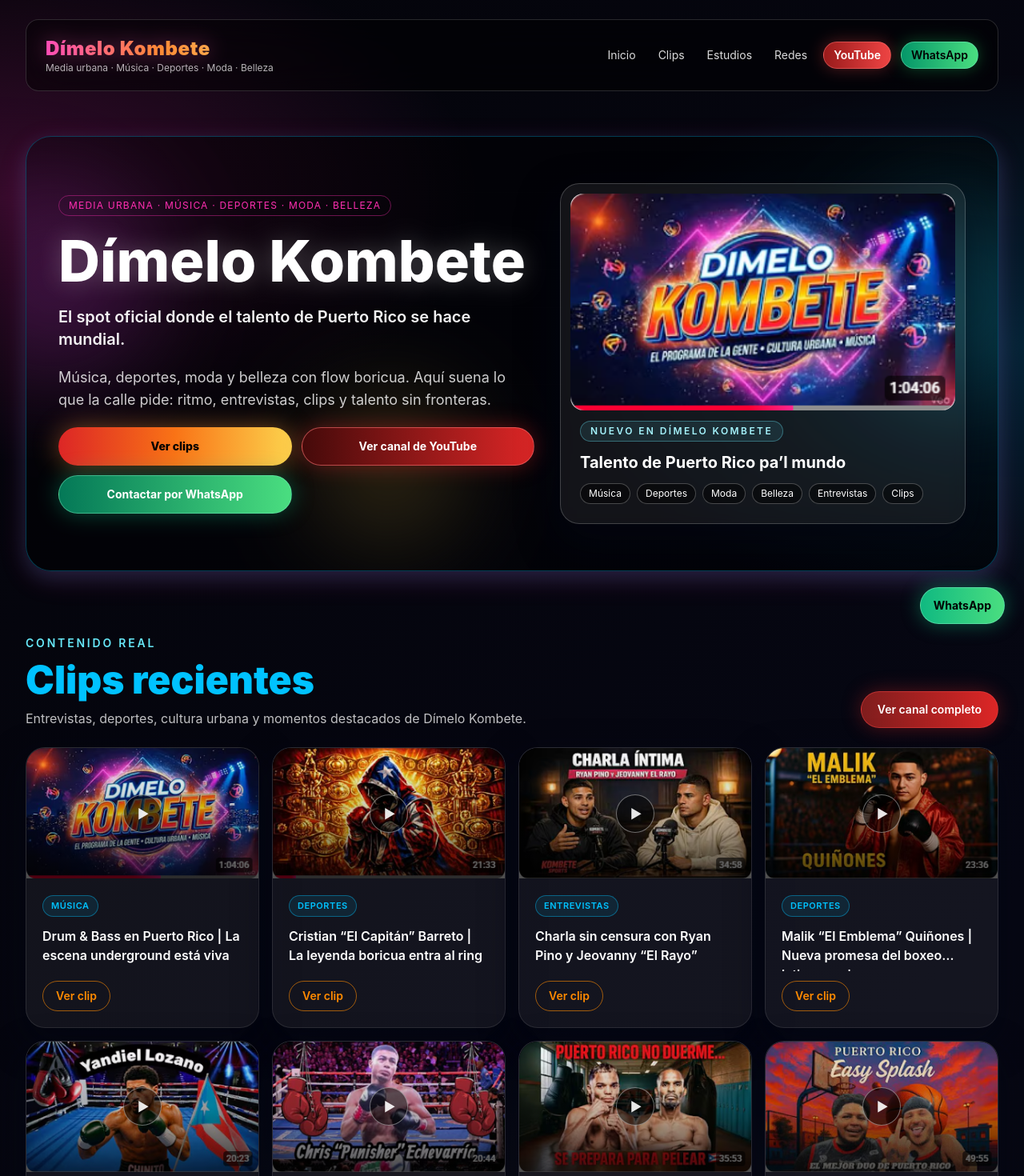
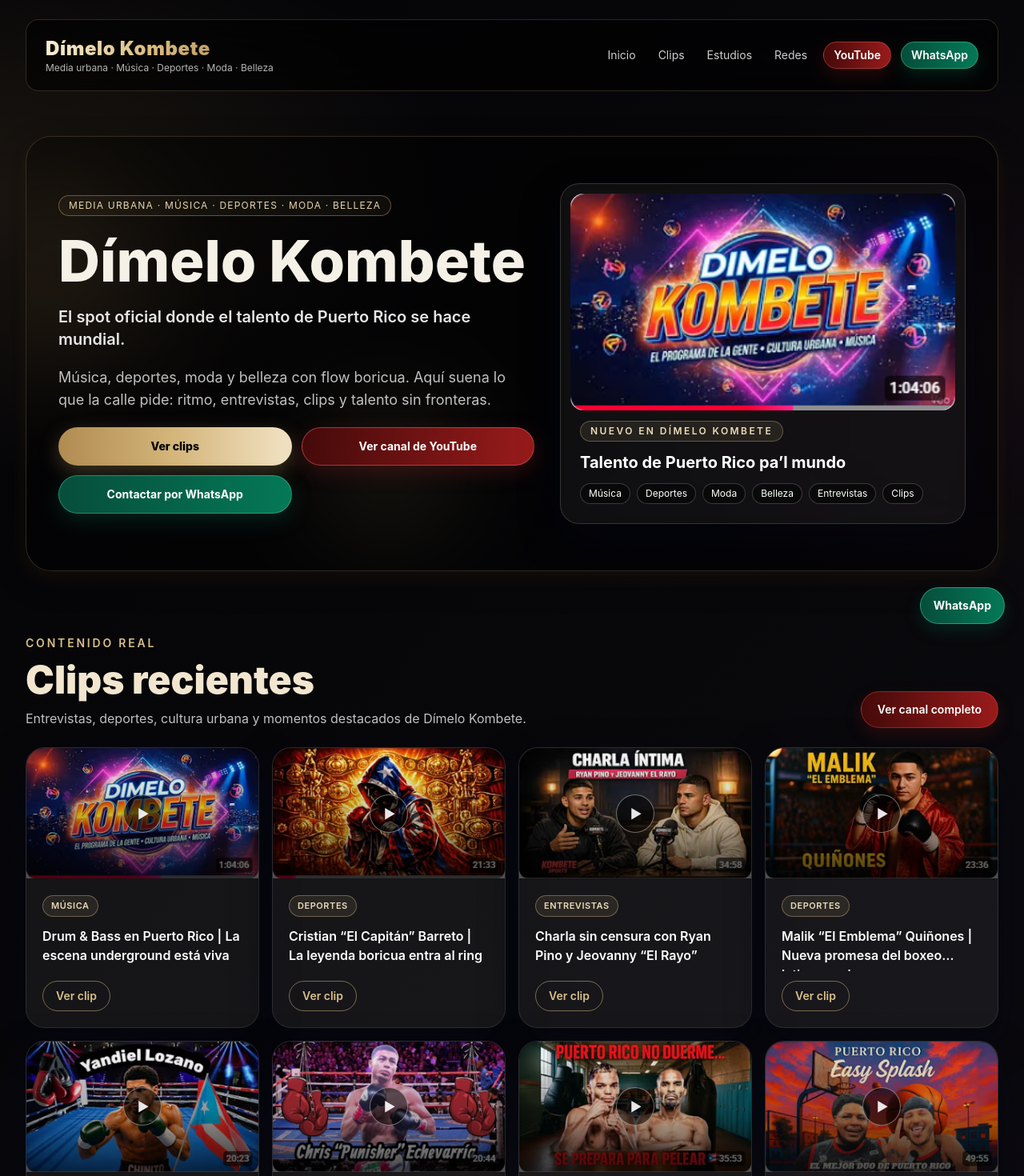
Before and after one commit to beda2026/dimelo-kombete-landing, a Next.js app: page / in a window 1280 px wide. Shown: the top 1470 px of the page at 80% size. Built offline with nearby package versions, Linux system fonts and the light colour scheme.

Commit message:
Refine landing visuals with premium restrained palette

```diff
--- a/app/globals.css
+++ b/app/globals.css
@@ -9,10 +9,10 @@
 body {
   margin: 0;
   background:
-    radial-gradient(1200px 700px at 0% 10%, rgba(255, 37, 133, 0.22), transparent 60%),
-    radial-gradient(1100px 760px at 100% 0%, rgba(0, 174, 255, 0.16), transparent 62%),
-    radial-gradient(700px 500px at 50% 100%, rgba(255, 176, 46, 0.08), transparent 70%),
-    linear-gradient(160deg, #05050c 0%, #060714 48%, #08070d 100%);
+    radial-gradient(1100px 700px at 0% 8%, rgba(136, 104, 60, 0.14), transparent 60%),
+    radial-gradient(900px 620px at 100% 0%, rgba(79, 35, 52, 0.18), transparent 62%),
+    radial-gradient(750px 500px at 50% 100%, rgba(197, 159, 102, 0.08), transparent 70%),
+    linear-gradient(160deg, #040406 0%, #09080b 52%, #0d0a0f 100%);
   font-family: Inter, system-ui, -apple-system, Segoe UI, Roboto, sans-serif;
   position: relative;
 }
@@ -22,52 +22,22 @@
   position: fixed;
   inset: 0;
   pointer-events: none;
-  opacity: 0.16;
+  opacity: 0.12;
   background-image:
-    linear-gradient(rgba(255, 255, 255, 0.05) 1px, transparent 1px),
-    linear-gradient(90deg, rgba(255, 255, 255, 0.04) 1px, transparent 1px);
+    linear-gradient(rgba(255, 255, 255, 0.04) 1px, transparent 1px),
+    linear-gradient(90deg, rgba(255, 255, 255, 0.03) 1px, transparent 1px);
   background-size: 48px 48px, 48px 48px;
   mask-image: radial-gradient(circle at center, black 20%, transparent 90%);
 }
 
 .bg-urban {
   background-image:
-    radial-gradient(1000px 550px at 0% 8%, rgba(255, 38, 173, 0.2), transparent 60%),
-    radial-gradient(900px 520px at 100% 14%, rgba(0, 194, 255, 0.16), transparent 66%),
-    radial-gradient(900px 500px at 50% 55%, rgba(255, 180, 71, 0.07), transparent 72%),
-    linear-gradient(135deg, #04040a 0%, #060713 55%, #08070b 100%);
-}
-
-.hero-image,
-.fallback-image {
-  border-radius: 1rem;
-  border: 1px solid rgba(255, 255, 255, 0.12);
-  background-size: cover;
-  background-position: center;
-  min-height: 220px;
-}
-
-.hero-image {
-  background-image:
-    linear-gradient(130deg, rgba(255, 47, 177, 0.45), rgba(0, 174, 255, 0.35), rgba(255, 157, 0, 0.35)),
-    url('/assets/kombete-banner.jpg');
-}
-
-.btn-neon {
-  border-radius: 999px;
-  padding: 0.65rem 1.15rem;
-  background: linear-gradient(90deg, #ff2fb1, #00c2ff);
-  color: #07090f;
-  font-weight: 800;
-  text-decoration: none;
-  transition: transform 0.2s ease, filter 0.2s ease;
-}
-
-.btn-neon:hover {
-  transform: translateY(-1px);
-  filter: brightness(1.08);
+    radial-gradient(920px 560px at 0% 8%, rgba(154, 119, 71, 0.15), transparent 62%),
+    radial-gradient(860px 520px at 100% 14%, rgba(79, 35, 52, 0.16), transparent 66%),
+    radial-gradient(900px 500px at 50% 55%, rgba(180, 142, 86, 0.06), transparent 74%),
+    linear-gradient(135deg, #040406 0%, #0a090d 56%, #100b12 100%);
 }
 
 .shadow-neon {
-  box-shadow: 0 10px 35px rgba(255, 47, 177, 0.16), 0 8px 24px rgba(0, 194, 255, 0.14);
+  box-shadow: 0 14px 36px rgba(0, 0, 0, 0.42), 0 8px 22px rgba(120, 90, 45, 0.18);
 }
--- a/app/page.tsx
+++ b/app/page.tsx
@@ -17,45 +17,45 @@
   return (
     <main className="min-h-screen bg-urban text-white">
       <div className="mx-auto flex w-full max-w-7xl flex-col gap-14 px-4 pb-24 pt-6 sm:px-6 lg:px-8">
-        <header className="sticky top-2 z-30 flex items-center justify-between gap-4 rounded-2xl border border-white/15 bg-black/45 px-4 py-4 backdrop-blur-xl sm:px-6 sm:py-5">
+        <header className="sticky top-2 z-30 flex items-center justify-between gap-4 rounded-2xl border border-[#d9be82]/20 bg-black/55 px-4 py-4 backdrop-blur-xl sm:px-6 sm:py-5">
           <div>
-            <p className="bg-gradient-to-r from-[#ff4db7] via-[#ff8a35] to-[#ffcc66] bg-clip-text text-xl font-black tracking-wide text-transparent drop-shadow-[0_0_12px_rgba(255,94,183,0.45)] sm:text-2xl">{brandName}</p>
+            <p className="bg-gradient-to-r from-[#f8eed2] via-[#d7b77b] to-[#a88752] bg-clip-text text-xl font-black tracking-wide text-transparent sm:text-2xl">{brandName}</p>
             <p className="hidden text-xs text-white/70 sm:block">{brandTagline}</p>
           </div>
           <nav className="flex items-center gap-2 text-sm sm:gap-3">
-            <a href="#inicio" className="hidden px-2 py-1 text-white/85 hover:text-white md:block">Inicio</a>
-            <a href="#clips" className="hidden px-2 py-1 text-white/85 hover:text-white md:block">Clips</a>
-            <a href="#estudios" className="hidden px-2 py-1 text-white/85 hover:text-white md:block">Estudios</a>
-            <a href="#redes" className="hidden px-2 py-1 text-white/85 hover:text-white md:block">Redes</a>
-            <ExternalLink href={youtubeChannelUrl} className="hidden rounded-full border border-red-400/50 bg-gradient-to-r from-red-800 to-red-500 px-3 py-1.5 font-semibold shadow-[0_0_20px_rgba(239,68,68,.35)] sm:inline-flex">YouTube</ExternalLink>
-            <ExternalLink href={whatsappUrl} className="rounded-full border border-emerald-300/50 bg-gradient-to-r from-emerald-600 to-green-400 px-3 py-1.5 font-semibold text-black shadow-[0_0_20px_rgba(34,197,94,.35)]">WhatsApp</ExternalLink>
+            <a href="#inicio" className="hidden px-2 py-1 text-white/80 hover:text-white md:block">Inicio</a>
+            <a href="#clips" className="hidden px-2 py-1 text-white/80 hover:text-white md:block">Clips</a>
+            <a href="#estudios" className="hidden px-2 py-1 text-white/80 hover:text-white md:block">Estudios</a>
+            <a href="#redes" className="hidden px-2 py-1 text-white/80 hover:text-white md:block">Redes</a>
+            <ExternalLink href={youtubeChannelUrl} className="hidden rounded-full border border-red-400/35 bg-gradient-to-r from-red-950 to-red-800 px-3 py-1.5 font-semibold shadow-[0_8px_22px_rgba(127,29,29,.28)] sm:inline-flex">YouTube</ExternalLink>
+            <ExternalLink href={whatsappUrl} className="rounded-full border border-emerald-300/35 bg-gradient-to-r from-emerald-900 to-emerald-700 px-3 py-1.5 font-semibold text-white shadow-[0_8px_20px_rgba(6,95,70,.3)]">WhatsApp</ExternalLink>
           </nav>
         </header>
 
-        <section id="inicio" className="relative grid gap-6 overflow-hidden rounded-[2rem] border border-electric/30 bg-black/45 p-6 shadow-neon md:min-h-[34rem] md:grid-cols-[1.08fr_0.92fr] md:items-center md:gap-8 md:p-10">
-          <div className="pointer-events-none absolute -left-24 top-12 h-64 w-64 rounded-full bg-fuchsia-500/20 blur-3xl" />
-          <div className="pointer-events-none absolute -right-20 top-20 h-64 w-64 rounded-full bg-cyan-400/20 blur-3xl" />
-          <div className="pointer-events-none absolute bottom-10 left-[30%] h-44 w-44 rounded-full bg-amber-300/20 blur-3xl" />
+        <section id="inicio" className="relative grid gap-6 overflow-hidden rounded-[2rem] border border-[#d9be82]/20 bg-black/45 p-6 shadow-neon md:min-h-[34rem] md:grid-cols-[1.08fr_0.92fr] md:items-center md:gap-8 md:p-10">
+          <div className="pointer-events-none absolute -left-24 top-12 h-64 w-64 rounded-full bg-[#b79256]/10 blur-3xl" />
+          <div className="pointer-events-none absolute -right-20 top-20 h-64 w-64 rounded-full bg-[#52263a]/16 blur-3xl" />
+          <div className="pointer-events-none absolute bottom-10 left-[30%] h-44 w-44 rounded-full bg-[#d7b77b]/10 blur-3xl" />
           <div className="relative space-y-5">
-            <p className="inline-block rounded-full border border-neon-pink/40 px-3 py-1 text-xs uppercase tracking-widest text-neon-pink">MEDIA URBANA · MÚSICA · DEPORTES · MODA · BELLEZA</p>
-            <h1 className="text-5xl font-extrabold leading-none text-white drop-shadow-[0_0_14px_rgba(255,255,255,0.25)] sm:text-6xl md:text-7xl">Dímelo Kombete</h1>
-            <p className="text-xl font-semibold text-white/95">El spot oficial donde el talento de Puerto Rico se hace mundial.</p>
-            <p className="text-base text-white/80 sm:text-lg">Música, deportes, moda y belleza con flow boricua. Aquí suena lo que la calle pide: ritmo, entrevistas, clips y talento sin fronteras.</p>
+            <p className="inline-block rounded-full border border-[#d7b77b]/40 bg-[#d7b77b]/5 px-3 py-1 text-xs uppercase tracking-widest text-[#e8d4ab]">MEDIA URBANA · MÚSICA · DEPORTES · MODA · BELLEZA</p>
+            <h1 className="text-5xl font-extrabold leading-none text-[#f6f1e6] sm:text-6xl md:text-7xl">Dímelo Kombete</h1>
+            <p className="text-xl font-semibold text-white/90">El spot oficial donde el talento de Puerto Rico se hace mundial.</p>
+            <p className="text-base text-white/75 sm:text-lg">Música, deportes, moda y belleza con flow boricua. Aquí suena lo que la calle pide: ritmo, entrevistas, clips y talento sin fronteras.</p>
             <div className="grid gap-3 sm:grid-cols-2">
-              <a href="#clips" className="inline-flex h-12 items-center justify-center rounded-full bg-gradient-to-r from-red-600 via-orange-500 to-amber-300 px-6 text-sm font-extrabold text-black shadow-[0_0_32px_rgba(251,146,60,.45)] transition hover:-translate-y-1">Ver clips</a>
-              <ExternalLink href={youtubeChannelUrl} className="inline-flex h-12 items-center justify-center rounded-full border border-red-400/60 bg-gradient-to-r from-red-950 to-red-600 px-6 text-sm font-bold text-white shadow-[0_0_28px_rgba(220,38,38,.4)] transition hover:-translate-y-1">Ver canal de YouTube</ExternalLink>
-              <ExternalLink href={whatsappUrl} className="inline-flex h-12 items-center justify-center rounded-full border border-emerald-300/50 bg-gradient-to-r from-emerald-700 to-green-400 px-6 text-sm font-bold text-white shadow-[0_0_28px_rgba(16,185,129,.4)] transition hover:-translate-y-1 sm:col-span-2 md:col-span-1">Contactar por WhatsApp</ExternalLink>
+              <a href="#clips" className="inline-flex h-12 items-center justify-center rounded-full bg-gradient-to-r from-[#b08b52] via-[#d5b67b] to-[#f2e3c5] px-6 text-sm font-extrabold text-black shadow-[0_8px_24px_rgba(176,139,82,.35)] transition hover:-translate-y-1">Ver clips</a>
+              <ExternalLink href={youtubeChannelUrl} className="inline-flex h-12 items-center justify-center rounded-full border border-red-400/45 bg-gradient-to-r from-red-950 to-red-800 px-6 text-sm font-bold text-white shadow-[0_8px_24px_rgba(127,29,29,.35)] transition hover:-translate-y-1">Ver canal de YouTube</ExternalLink>
+              <ExternalLink href={whatsappUrl} className="inline-flex h-12 items-center justify-center rounded-full border border-emerald-300/35 bg-gradient-to-r from-emerald-900 to-emerald-700 px-6 text-sm font-bold text-white shadow-[0_8px_24px_rgba(6,95,70,.35)] transition hover:-translate-y-1 sm:col-span-2 md:col-span-1">Contactar por WhatsApp</ExternalLink>
             </div>
           </div>
-          <article className="relative overflow-hidden rounded-3xl border border-white/20 bg-white/[0.07] p-3 shadow-[0_20px_50px_rgba(4,7,20,.58)] backdrop-blur">
-            <div className="absolute inset-0 bg-gradient-to-br from-cyan-300/8 via-transparent to-fuchsia-300/8" />
+          <article className="relative overflow-hidden rounded-3xl border border-white/15 bg-white/[0.05] p-3 shadow-[0_20px_50px_rgba(4,7,20,.45)] backdrop-blur">
+            <div className="absolute inset-0 bg-gradient-to-br from-[#d8bf8a]/8 via-transparent to-[#5b2d41]/12" />
             <img src={clips[0].image} alt={clips[0].title} className="relative aspect-video w-full rounded-2xl object-cover" />
             <div className="space-y-3 p-3">
-              <p className="inline-flex rounded-full border border-cyan-300/35 bg-cyan-300/10 px-3 py-1 text-xs font-semibold uppercase tracking-[0.2em] text-cyan-200">NUEVO EN DÍMELO KOMBETE</p>
+              <p className="inline-flex rounded-full border border-[#d8bf8a]/35 bg-[#d8bf8a]/10 px-3 py-1 text-xs font-semibold uppercase tracking-[0.2em] text-[#eddcb8]">NUEVO EN DÍMELO KOMBETE</p>
               <h3 className="text-xl font-bold">Talento de Puerto Rico pa’l mundo</h3>
               <div className="flex flex-wrap gap-2 text-xs">
                 {['Música', 'Deportes', 'Moda', 'Belleza', 'Entrevistas', 'Clips'].map((pill) => (
-                  <span key={pill} className="rounded-full border border-white/25 bg-black/45 px-2.5 py-1">{pill}</span>
+                  <span key={pill} className="rounded-full border border-white/20 bg-black/45 px-2.5 py-1">{pill}</span>
                 ))}
               </div>
             </div>
@@ -65,25 +65,25 @@
         <section className="space-y-6 pt-2 md:pt-6" id="clips">
           <div className="flex flex-col gap-4 md:flex-row md:items-end md:justify-between">
             <div className="space-y-3">
-              <p className="text-sm font-semibold uppercase tracking-[0.2em] text-cyan-300">CONTENIDO REAL</p>
-              <h2 className="text-4xl font-black text-electric sm:text-5xl">Clips recientes</h2>
+              <p className="text-sm font-semibold uppercase tracking-[0.2em] text-[#d8bf8a]">CONTENIDO REAL</p>
+              <h2 className="text-4xl font-black text-[#f2e6cf] sm:text-5xl">Clips recientes</h2>
               <p className="text-sm text-white/75 sm:text-base">Entrevistas, deportes, cultura urbana y momentos destacados de Dímelo Kombete.</p>
             </div>
-            <ExternalLink href={youtubeChannelUrl} className="inline-flex w-fit rounded-full border border-red-500/50 bg-gradient-to-r from-red-900 to-red-600 px-5 py-3 text-sm font-semibold shadow-[0_0_25px_rgba(220,38,38,.35)]">Ver canal completo</ExternalLink>
+            <ExternalLink href={youtubeChannelUrl} className="inline-flex w-fit rounded-full border border-red-500/40 bg-gradient-to-r from-red-950 to-red-800 px-5 py-3 text-sm font-semibold shadow-[0_8px_20px_rgba(127,29,29,.25)]">Ver canal completo</ExternalLink>
           </div>
           <div className="grid gap-4 md:grid-cols-2 lg:grid-cols-3 xl:grid-cols-4">
             {clips.map((video) => <VideoCard key={video.title} video={video} />)}
           </div>
         </section>
 
-        <section className="space-y-5 rounded-3xl border border-yellow-300/25 bg-gradient-to-br from-amber-300/10 via-purple-500/10 to-black/40 p-6 shadow-[0_24px_60px_rgba(12,10,28,.45)] md:p-8" id="estudios">
-          <h2 className="text-4xl font-black text-amber-200 md:text-5xl">Estudios Kombete</h2>
+        <section className="space-y-5 rounded-3xl border border-[#d8bf8a]/20 bg-gradient-to-br from-[#130f10] via-[#23161d] to-black/80 p-6 shadow-[0_20px_50px_rgba(5,5,10,.45)] md:p-8" id="estudios">
+          <h2 className="text-4xl font-black text-[#e7d2a8] md:text-5xl">Estudios Kombete</h2>
           <p className="text-lg font-semibold text-white/90">Citas, entrevistas, grabaciones y coordinación para artistas emergentes.</p>
           <p className="text-white/80">Dímelo Kombete también funciona como punto de encuentro para artistas, atletas, creadores y voces emergentes. Coordina una cita, una entrevista, una grabación o pregunta por precios directamente por WhatsApp.</p>
           <div className="grid gap-4 sm:grid-cols-2 lg:grid-cols-4">{services.map((category) => <CategoryCard key={category.title} category={category} />)}</div>
           <div className="flex flex-wrap gap-3">
-            <ExternalLink href={whatsappUrl} className="rounded-full border border-amber-200/40 bg-gradient-to-r from-amber-300/40 to-orange-400/35 px-6 py-3 text-sm font-semibold shadow-[0_0_24px_rgba(245,158,11,.3)]">Reservar cita</ExternalLink>
-            <ExternalLink href={whatsappUrl} className="rounded-full border border-emerald-300/40 bg-gradient-to-r from-emerald-600/70 to-green-400/70 px-6 py-3 text-sm font-semibold text-white shadow-[0_0_24px_rgba(16,185,129,.3)]">Coordinar por WhatsApp</ExternalLink>
+            <ExternalLink href={whatsappUrl} className="rounded-full border border-[#d8bf8a]/35 bg-gradient-to-r from-[#8f6f3f] to-[#c7a46f] px-6 py-3 text-sm font-semibold text-black shadow-[0_8px_20px_rgba(143,111,63,.3)]">Reservar cita</ExternalLink>
+            <ExternalLink href={whatsappUrl} className="rounded-full border border-emerald-300/35 bg-gradient-to-r from-emerald-900 to-emerald-700 px-6 py-3 text-sm font-semibold text-white shadow-[0_8px_20px_rgba(6,95,70,.3)]">Coordinar por WhatsApp</ExternalLink>
           </div>
         </section>
 
@@ -93,12 +93,12 @@
           <div className="grid gap-3 sm:grid-cols-3">{socialLinks.map((link) => <SocialLink key={link.label} label={link.label} href={link.href} description={link.description} />)}</div>
         </section>
 
-        <section className="rounded-3xl border border-white/10 bg-black/35 p-6">
+        <section className="rounded-3xl border border-[#d8bf8a]/15 bg-black/35 p-6">
           <h2 className="text-3xl font-black">Talento de Puerto Rico pa’l mundo</h2>
           <p className="mt-3 text-white/80">Dímelo Kombete es una plataforma de media urbana donde la música, el deporte, la moda, la belleza y la cultura se encuentran. Un espacio para presentar talento real, contar historias, compartir clips y conectar con una audiencia que vive el movimiento.</p>
         </section>
 
-        <footer className="rounded-2xl border border-white/10 border-t-white/20 bg-black/25 p-6 text-sm text-white/70 backdrop-blur">
+        <footer className="rounded-2xl border border-[#d8bf8a]/20 border-t-[#d8bf8a]/35 bg-black/35 p-6 text-sm text-white/70 backdrop-blur">
           <p className="text-lg font-black text-white">Dímelo Kombete</p>
           <p>Media urbana · Música · Deportes · Moda · Belleza</p>
           <div className="mt-4 flex flex-wrap gap-3">
@@ -112,7 +112,7 @@
         </footer>
       </div>
 
-      <ExternalLink href={whatsappUrl} className="fixed bottom-5 right-4 z-20 rounded-full border border-emerald-300/60 bg-gradient-to-r from-emerald-500 to-green-400 px-4 py-3 text-sm font-bold text-black shadow-[0_0_25px_rgba(16,185,129,.45)] sm:right-6">WhatsApp</ExternalLink>
+      <ExternalLink href={whatsappUrl} className="fixed bottom-5 right-4 z-20 rounded-full border border-emerald-300/40 bg-gradient-to-r from-emerald-900 to-emerald-700 px-4 py-3 text-sm font-bold text-white shadow-[0_8px_20px_rgba(6,95,70,.3)] sm:right-6">WhatsApp</ExternalLink>
     </main>
   );
 }
--- a/components/CategoryCard.tsx
+++ b/components/CategoryCard.tsx
@@ -7,7 +7,7 @@
 
 export function CategoryCard({ category }: CategoryCardProps) {
   return (
-    <ExternalLink href={whatsappUrl} className="rounded-3xl border border-white/15 bg-black/35 p-5 transition duration-300 hover:-translate-y-0.5 hover:border-amber-300/60 hover:bg-white/[0.08]">
+    <ExternalLink href={whatsappUrl} className="rounded-3xl border border-white/15 bg-black/40 p-5 shadow-[0_10px_28px_rgba(0,0,0,0.3)] transition duration-300 hover:-translate-y-0.5 hover:border-[#d8bf8a]/60 hover:bg-white/[0.06]">
       <p className="text-lg font-bold text-white">{category.title}</p>
       <p className="mt-2 text-sm text-white/70">{category.description}</p>
     </ExternalLink>
--- a/components/VideoCard.tsx
+++ b/components/VideoCard.tsx
@@ -7,7 +7,7 @@
 
 export function VideoCard({ video }: VideoCardProps) {
   return (
-    <article className="overflow-hidden rounded-3xl border border-white/10 bg-white/[0.06] shadow-[0_18px_45px_rgba(4,7,20,0.55)] transition duration-300 hover:-translate-y-1 hover:border-amber-300/40 hover:shadow-[0_0_30px_rgba(34,211,238,0.2)]">
+    <article className="overflow-hidden rounded-3xl border border-white/10 bg-white/[0.06] shadow-[0_18px_45px_rgba(4,7,20,0.55)] transition duration-300 hover:-translate-y-1 hover:border-[#d8bf8a]/50 hover:shadow-[0_14px_30px_rgba(120,90,45,0.22)]">
       <ExternalLink href={channelUrl} className="group block">
         <div className="relative flex aspect-video items-center justify-center bg-black">
           <img
@@ -22,11 +22,11 @@
           </div>
         </div>
         <div className="space-y-3 p-5">
-          <p className="inline-flex rounded-full border border-electric/40 bg-electric/10 px-2.5 py-1 text-[11px] font-semibold uppercase tracking-wider text-electric">
+          <p className="inline-flex rounded-full border border-[#d8bf8a]/40 bg-[#d8bf8a]/10 px-2.5 py-1 text-[11px] font-semibold uppercase tracking-wider text-[#ead9b7]">
             {video.category}
           </p>
-          <h3 className="line-clamp-2 min-h-[3.5rem] text-base font-semibold text-white group-hover:text-electric">{video.title}</h3>
-          <span className="inline-flex items-center rounded-full border border-neon-orange/60 px-4 py-2 text-sm font-semibold text-neon-orange transition group-hover:bg-neon-orange/10">
+          <h3 className="line-clamp-2 min-h-[3.5rem] text-base font-semibold text-white group-hover:text-[#ead9b7]">{video.title}</h3>
+          <span className="inline-flex items-center rounded-full border border-[#d8bf8a]/50 px-4 py-2 text-sm font-semibold text-[#d8bf8a] transition group-hover:bg-[#d8bf8a]/10">
             Ver clip
           </span>
         </div>
```
Also changed, not shown: components/SocialLink.tsx (+4 -4 lines).
